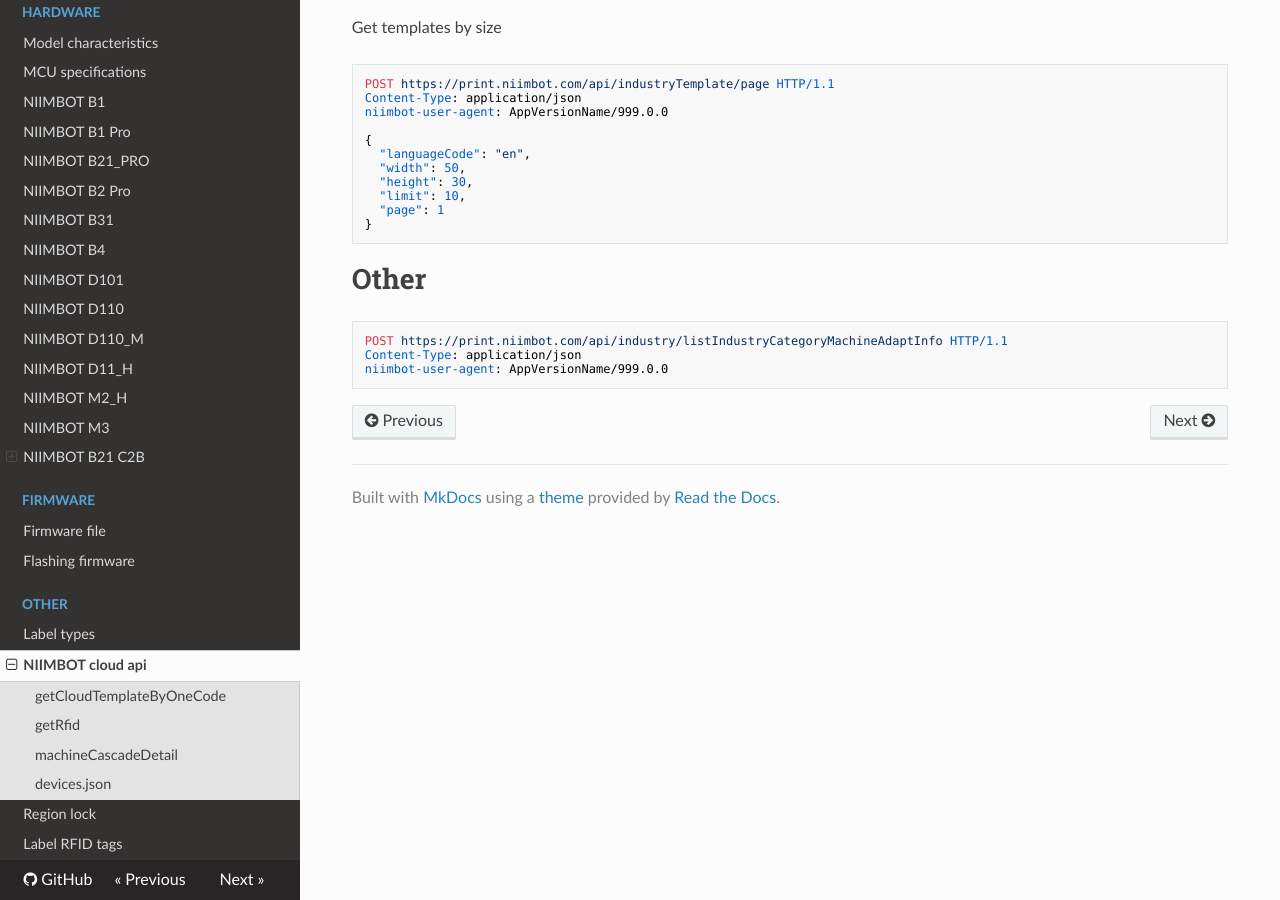
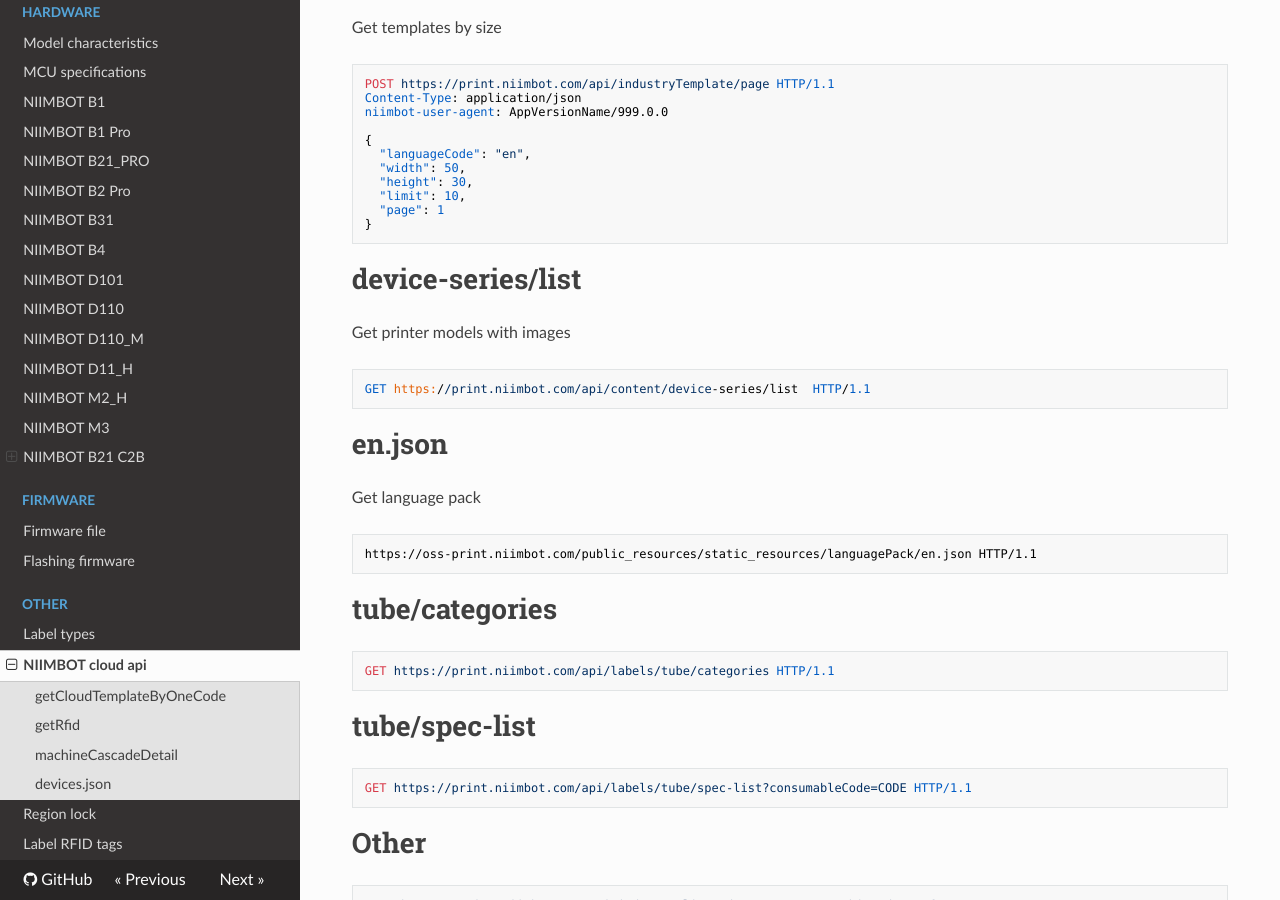
Before and after one commit to MultiMote/niimbot-wiki, an MkDocs documentation site: the page built from docs/other/niimbot-cloud.md, in a window 1280 px wide and 900 px high, scrolled down 1761 px. Built offline with MkDocs 1.6.1, drawn with Linux system fonts in a browser that asks for light colours; nearby versions of some CDN libraries.

Commit message:
Update label types, serial commands, api

````diff
--- a/docs/other/niimbot-cloud.md
+++ b/docs/other/niimbot-cloud.md
@@ -105,6 +105,33 @@
 }
 ```
 
+# device-series/list
+
+Get printer models with images
+
+```
+GET https://print.niimbot.com/api/content/device-series/list  HTTP/1.1
+```
+
+# en.json
+
+Get language pack
+
+```
+https://oss-print.niimbot.com/public_resources/static_resources/languagePack/en.json HTTP/1.1
+```
+
+# tube/categories
+
+```http
+GET https://print.niimbot.com/api/labels/tube/categories HTTP/1.1
+```
+
+# tube/spec-list
+
+```http
+GET https://print.niimbot.com/api/labels/tube/spec-list?consumableCode=CODE HTTP/1.1
+```
 
 
 # Other
````
Also changed, not shown: docs/interfacing/serial-commands.md (+2 -0 lines), docs/other/label-types.md (+10 -0 lines), docs/other/images/labeltypes/gap-2color.jpg (added), docs/other/images/labeltypes/tube.jpg (added).
